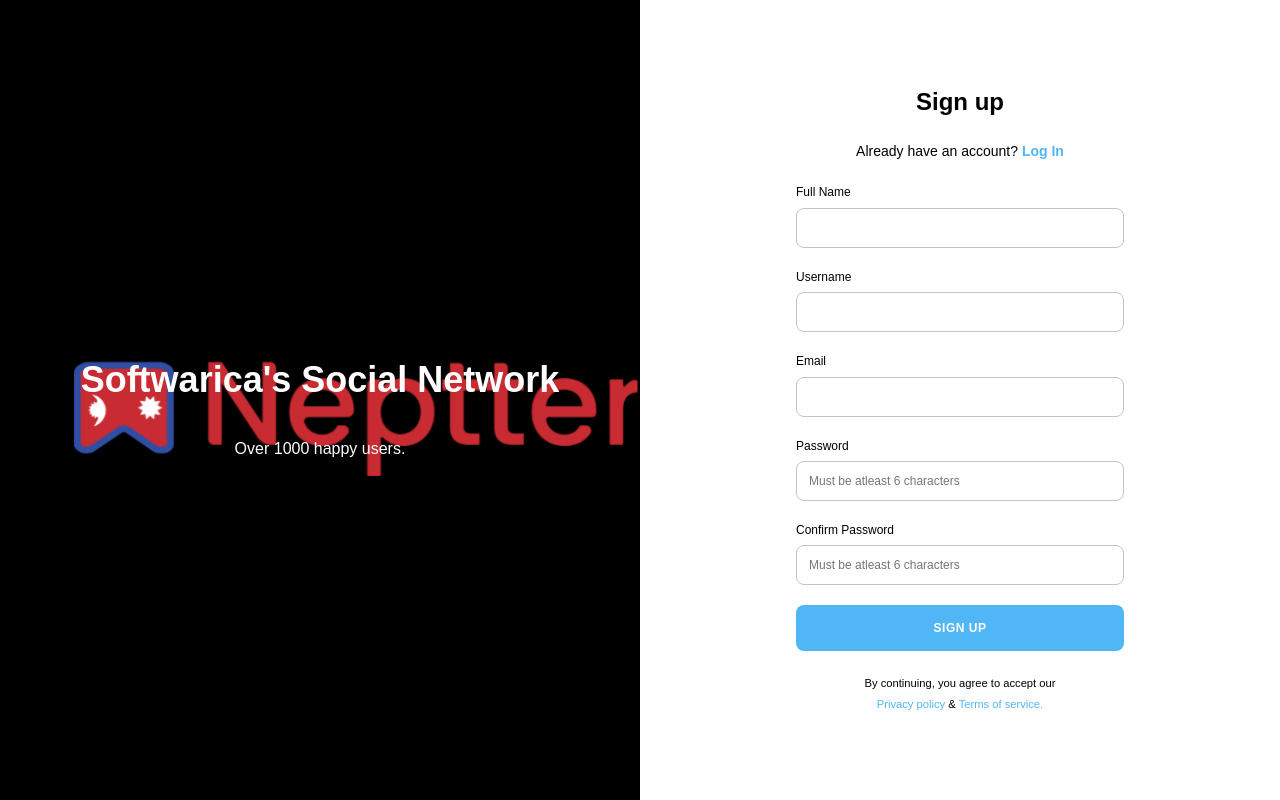
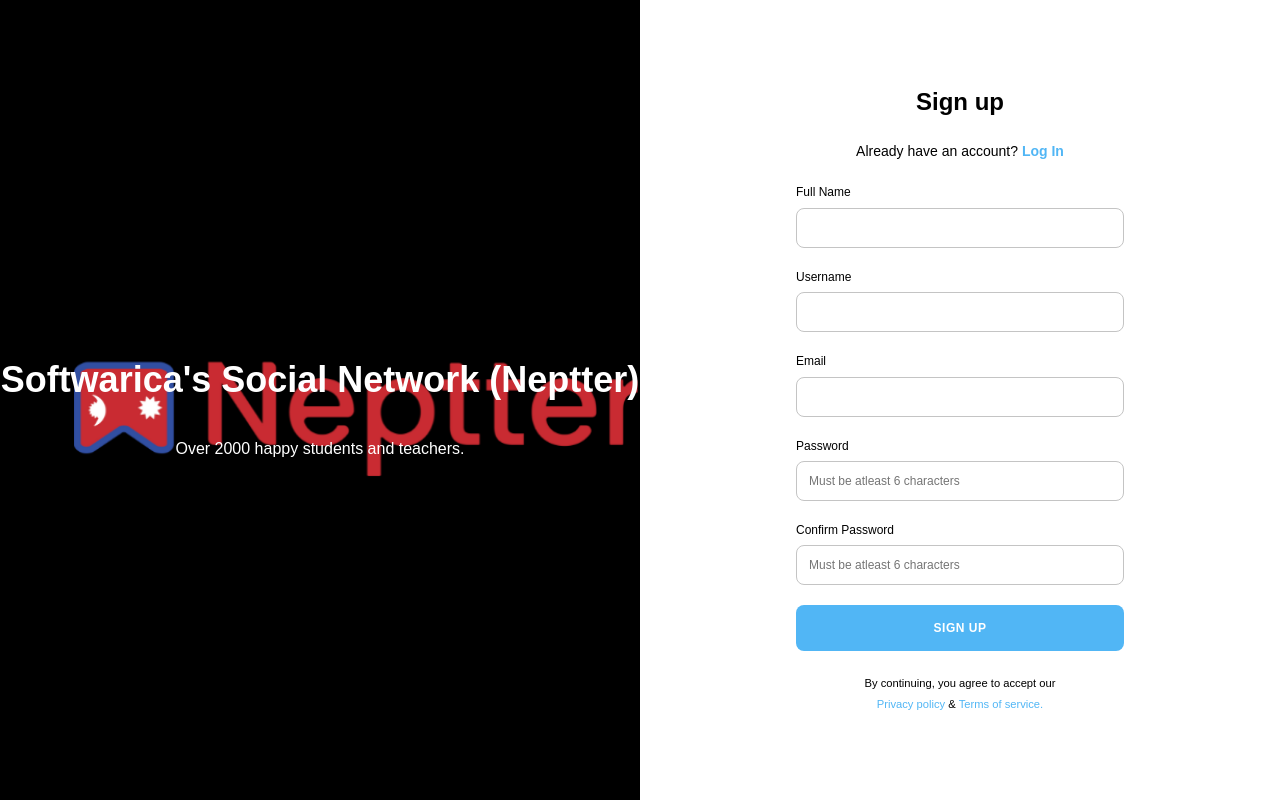
Before and after one commit to SanifKandel/Neptter, a Django app: page /register/ in a window 1280 px wide. Run offline with Django 4.2, Linux system fonts and the light colour scheme; some libraries are stand-ins or nearby versions.

Commit message:
Final edit

```diff
--- a/templates/register.html
+++ b/templates/register.html
@@ -14,8 +14,8 @@
     <div class = "split-screen">
         <div class="left" >
             <section class="copy">
-                <h1>Softwarica's Social Network</h1>
-                <p>Over 1000 happy users.</p>
+                <h1>Softwarica's Social Network (Neptter)</h1>
+                <p>Over 2000 happy students and teachers.</p>
             </section>
         </div>
         <div class="right">
```
